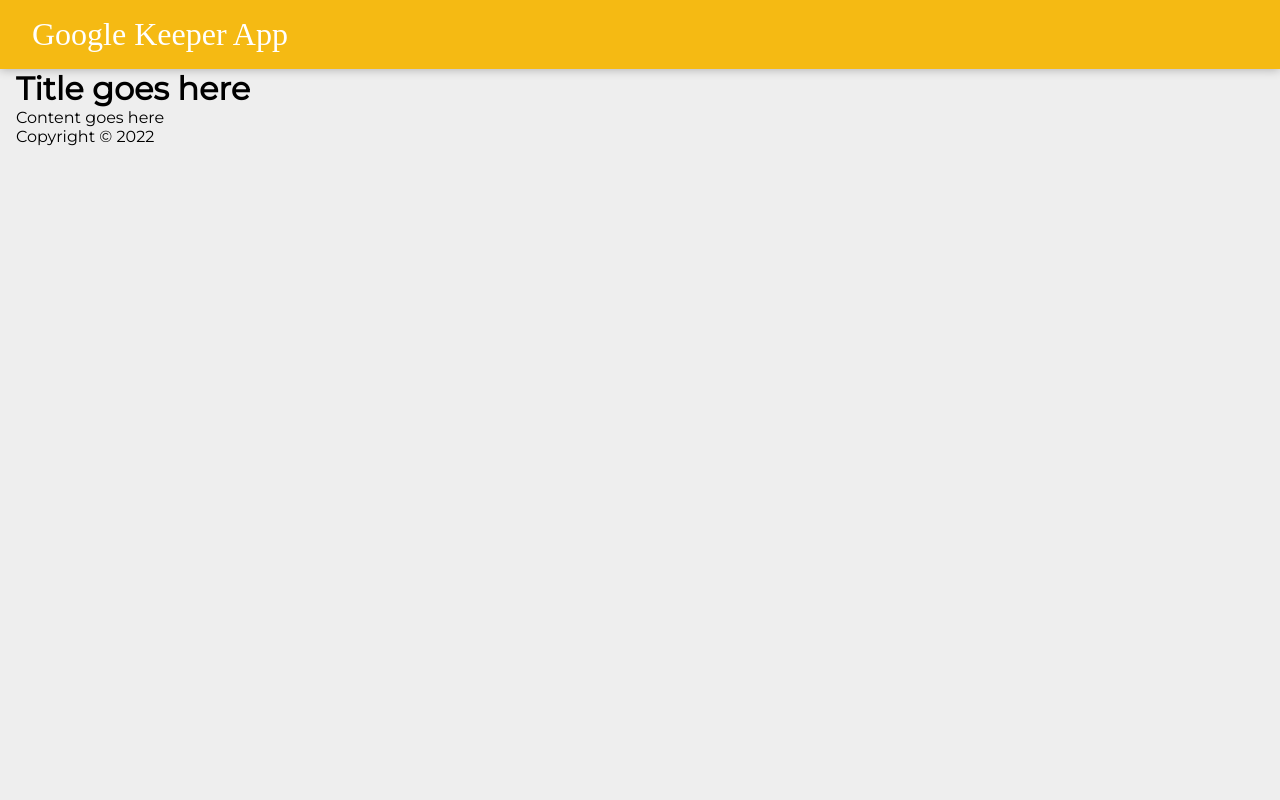
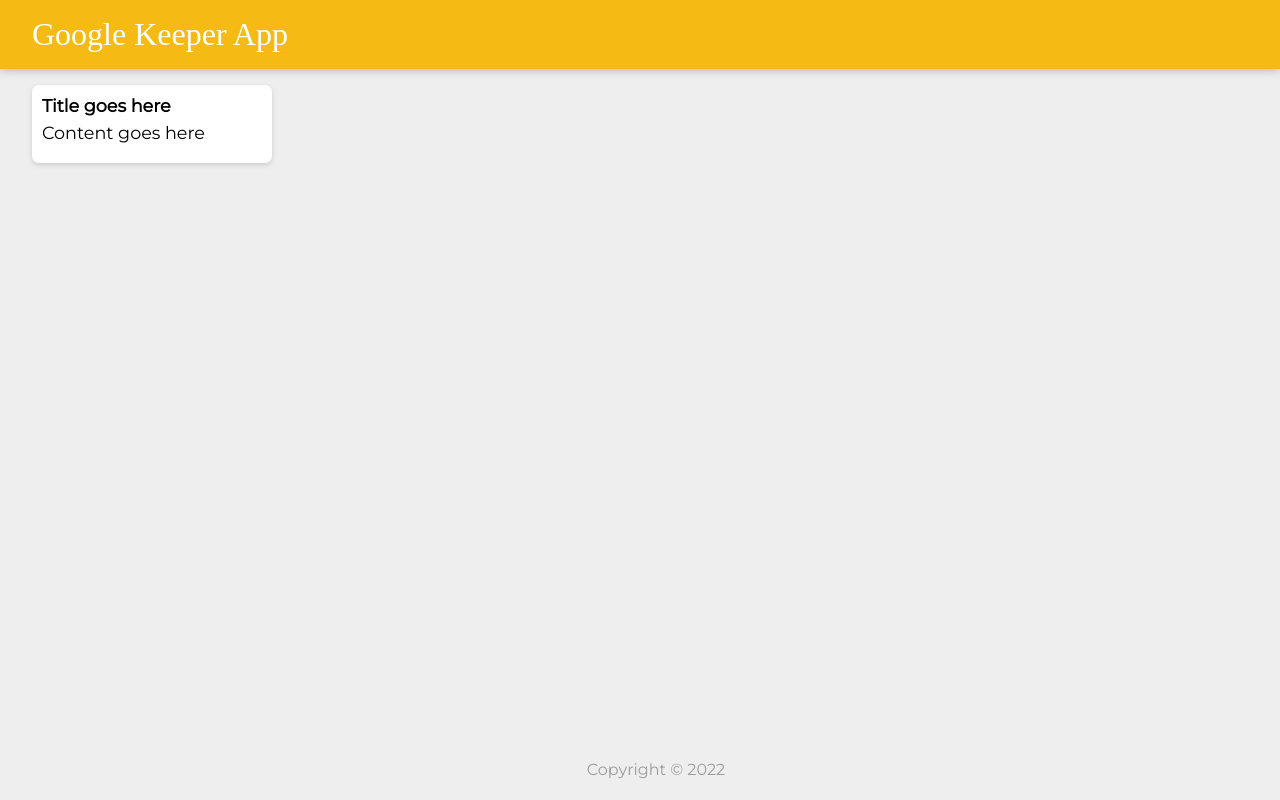
Before and after one commit to RobOsipo/REACT-googleKeepClone, a React (Create React App) app: page / in a window 1280 px wide. Built offline with nearby package versions, Linux system fonts and the light colour scheme; a web font is replaced by a local one.

Commit message:
Add CSS to mimic google app

```diff
--- a/public/styles.css
+++ b/public/styles.css
@@ -33,7 +33,7 @@
   }
 
   footer p {
-    color: #ccc;
+    color: rgb(156, 156, 156);
   }
   .note {
     background: #fff;
--- a/src/Footer.jsx
+++ b/src/Footer.jsx
@@ -5,7 +5,9 @@
 
 function Footer() {
     return (
-        <p>Copyright &copy; {year}</p>
+        <footer>
+            <p>Copyright &copy; {year}</p>
+        </footer>
     )
 }
 
--- a/src/Note.jsx
+++ b/src/Note.jsx
@@ -3,7 +3,7 @@
 
 function Note() {
     return (
-        <div>
+        <div className="note">
             <h1>Title goes here</h1>
             <p>Content goes here</p>
         </div>
```
